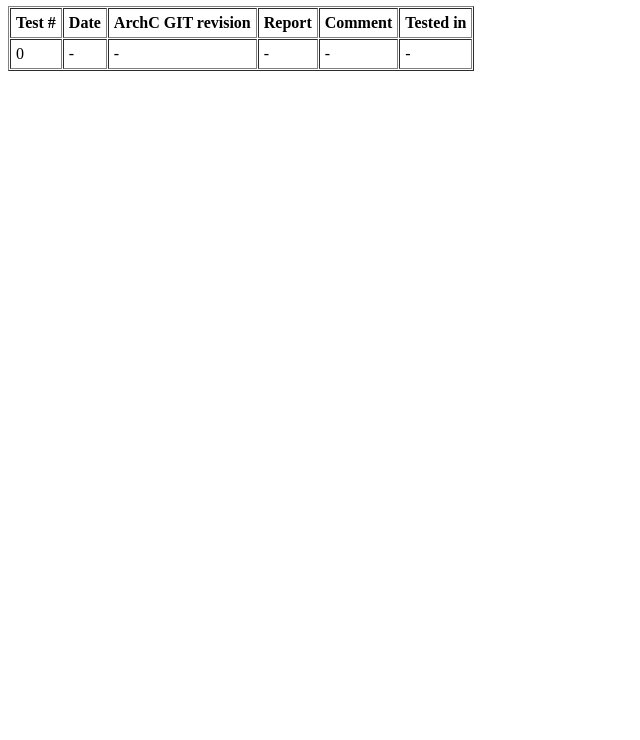
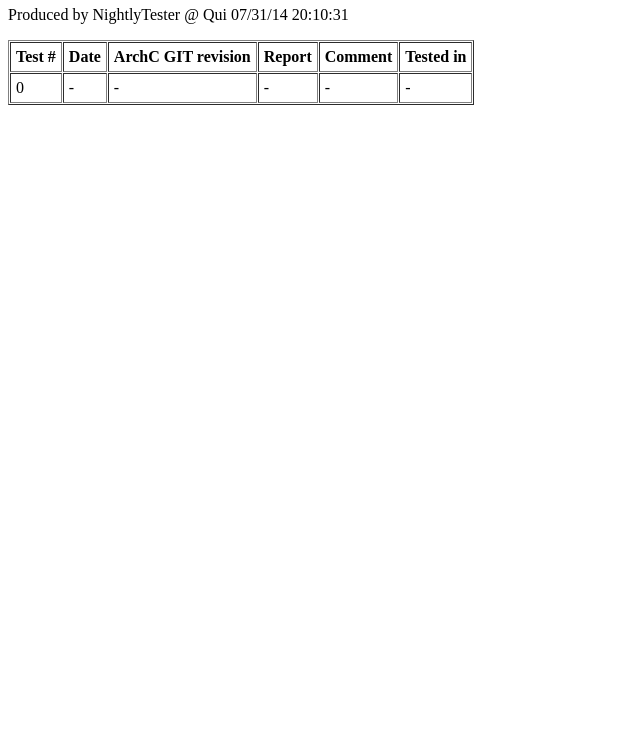
Before and after one commit to maxiwell/acnightlytester, a plain HTML site: page htmllogs/index.htm in a window 1280 px wide. Shown: the part 60-800 px from the top of the page, without its empty margins (0-640 px from the left). Drawn offline with Linux system fonts and the light colour scheme.

```diff
--- a/htmllogs/index.htm
+++ b/htmllogs/index.htm
@@ -1,5 +1,6 @@
 <html> <head> <title> ArchC's NightlyTester Main Page </title> </head> <body>
 <h1>ArchC's NightlyTester Main Page</h1>
+<p>Produced by NightlyTester @ Qui 07/31/14 20:10:31</p>
 <p>
 <table border="1" cellspacing="1" cellpadding="5">
 <tr><th>Test #</th><th>Date</th><th>ArchC GIT revision</th><th>Report</th><th>Comment</th><th>Tested in</th></tr>
```
Also changed, not shown: 1 other file.
